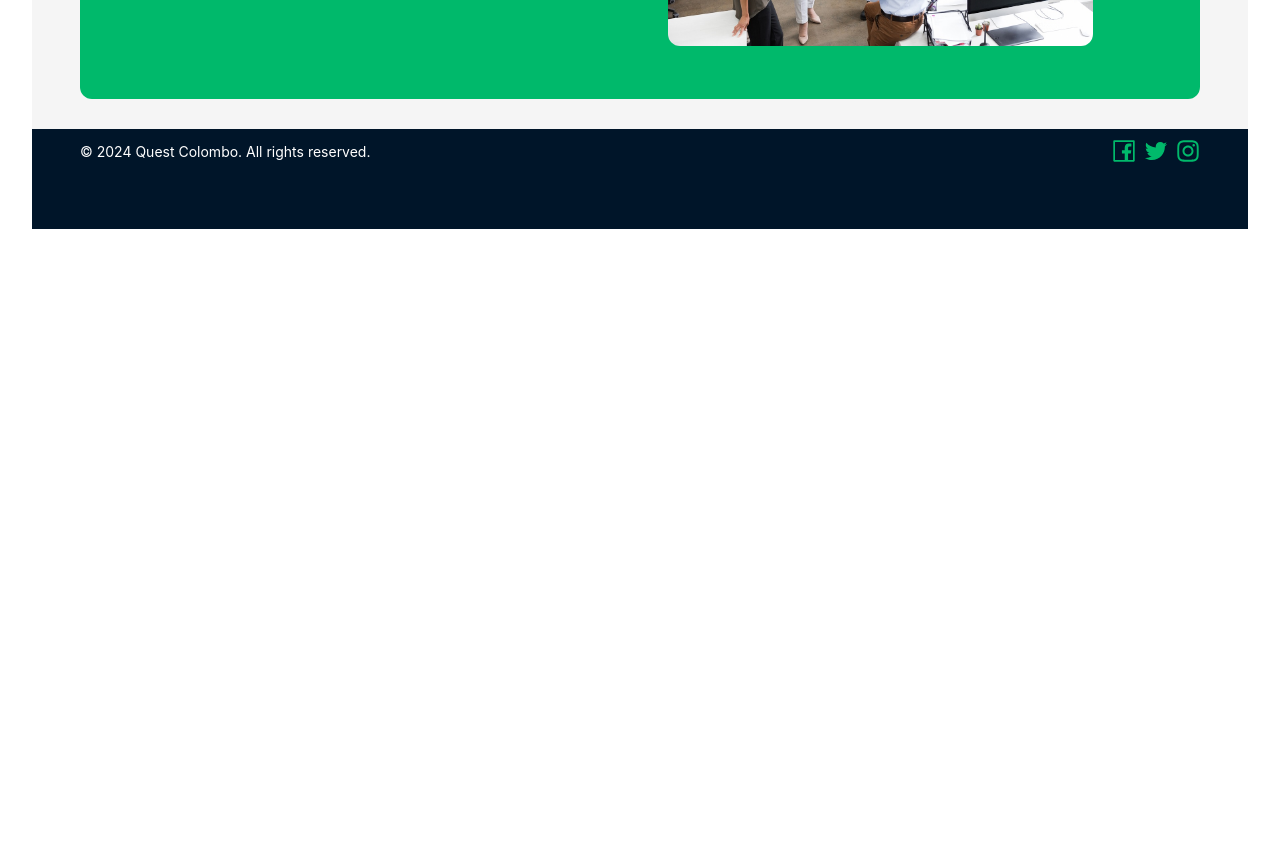
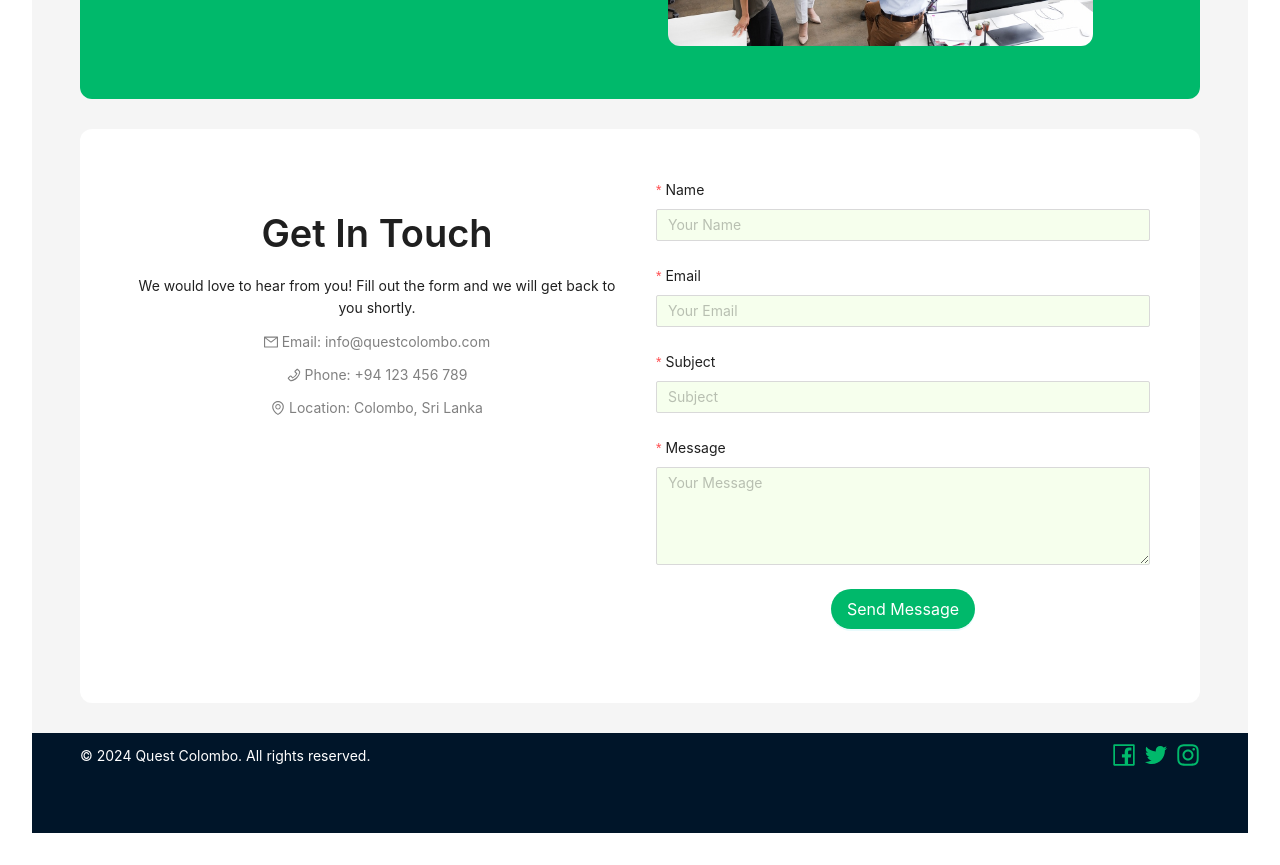
Before and after one commit to salinda-yasas-99/Quest-Colombo-FrontEnd, a React (Vite) app: page / in a window 1280 px wide. Shown: the part 1340-2205 px from the top of the page. Before the commit the page ends 1601 px from the top, so only its background shows below. Built offline with nearby package versions, Linux system fonts and the light colour scheme.

Commit message:
adding contact us section

```diff
--- /dev/null
+++ b/src/components/home/ContactUsSection.jsx
@@ -0,0 +1,110 @@
+import {
+  EnvironmentOutlined,
+  MailOutlined,
+  PhoneOutlined,
+} from "@ant-design/icons";
+import { Button, Col, Form, Input, Row, Space, Typography } from "antd";
+import React from "react";
+
+const { Title, Paragraph } = Typography;
+const { TextArea } = Input;
+
+const ContactUsSection = () => {
+  const onFinish = (values) => {
+    console.log("Form Submitted: ", values);
+  };
+  return (
+    <section className="home-contact-section">
+      <div className="contact-container">
+        <Row gutter={[32, 32]}>
+          <Col xs={24} md={12}>
+            <div className="contact-info">
+              <Title className="contact-title">Get In Touch</Title>
+              <Paragraph>
+                We would love to hear from you! Fill out the form and we will
+                get back to you shortly.
+              </Paragraph>
+
+              <Space
+                direction="vertical"
+                size="middle"
+                className="home-contact-section-details"
+
+              >
+                <div>
+                  <MailOutlined /> Email: info@questcolombo.com
+                </div>
+                <div>
+                  <PhoneOutlined /> Phone: +94 123 456 789
+                </div>
+                <div>
+                  <EnvironmentOutlined /> Location: Colombo, Sri Lanka
+                </div>
+              </Space>
+            </div>
+          </Col>
+
+          <Col xs={24} md={12}>
+            <Form
+              layout="vertical"
+              onFinish={onFinish}
+              className="contact-form"
+            >
+              <Form.Item
+                label="Name"
+                name="name"
+                rules={[{ required: true, message: "Please enter your name" }]}
+              >
+                <Input placeholder="Your Name" />
+              </Form.Item>
+
+              <Form.Item
+                label="Email"
+                name="email"
+                rules={[
+                  { required: true, message: "Please enter your email" },
+                  { type: "email", message: "Please enter a valid email" },
+                ]}
+              >
+                <Input placeholder="Your Email" />
+              </Form.Item>
+
+              <Form.Item
+                label="Subject"
+                name="subject"
+                rules={[
+                  { required: true, message: "Please enter the subject" },
+                ]}
+              >
+                <Input placeholder="Subject" />
+              </Form.Item>
+
+              <Form.Item
+                label="Message"
+                name="message"
+                rules={[
+                  { required: true, message: "Please enter your message" },
+                ]}
+              >
+                <TextArea rows={4} placeholder="Your Message" />
+              </Form.Item>
+
+              <Form.Item>
+                <Button
+                  type="primary"
+                  htmlType="submit"
+                  shape="round"
+                  size="large"
+                >
+                  Send Message
+                </Button>
+              </Form.Item>
+            </Form>
+          </Col>
+        </Row>
+      </div>
+    </section>
+  );
+};
+
+export default ContactUsSection;
--- a/src/components/home/MainContent.jsx
+++ b/src/components/home/MainContent.jsx
@@ -3,6 +3,7 @@ import { Layout } from "antd";
 import HeroSection from "./HeroSection";
 import FeaturesSection from "./FeaturesSection";
 import AboutUsSection from "./AboutUsSection";
+import ContactUsSection from "./ContactUsSection";
 
 const { Content } = Layout;
 
@@ -12,6 +13,7 @@ const MainContent = () => {
       <HeroSection />
       <FeaturesSection />
       <AboutUsSection />
+      <ContactUsSection />
     </>
   );
 };
--- a/src/styles/styles.css
+++ b/src/styles/styles.css
@@ -100,3 +100,14 @@
   font-size: 24px;
   color: #00b96b;
 }
+
+.home-contact-section {
+  background-color: white;
+  padding: 50px;
+  margin: 30px 0;
+  border-radius: 12px;
+}
+
+.home-contact-section-details {
+  color: grey;
+}
```
